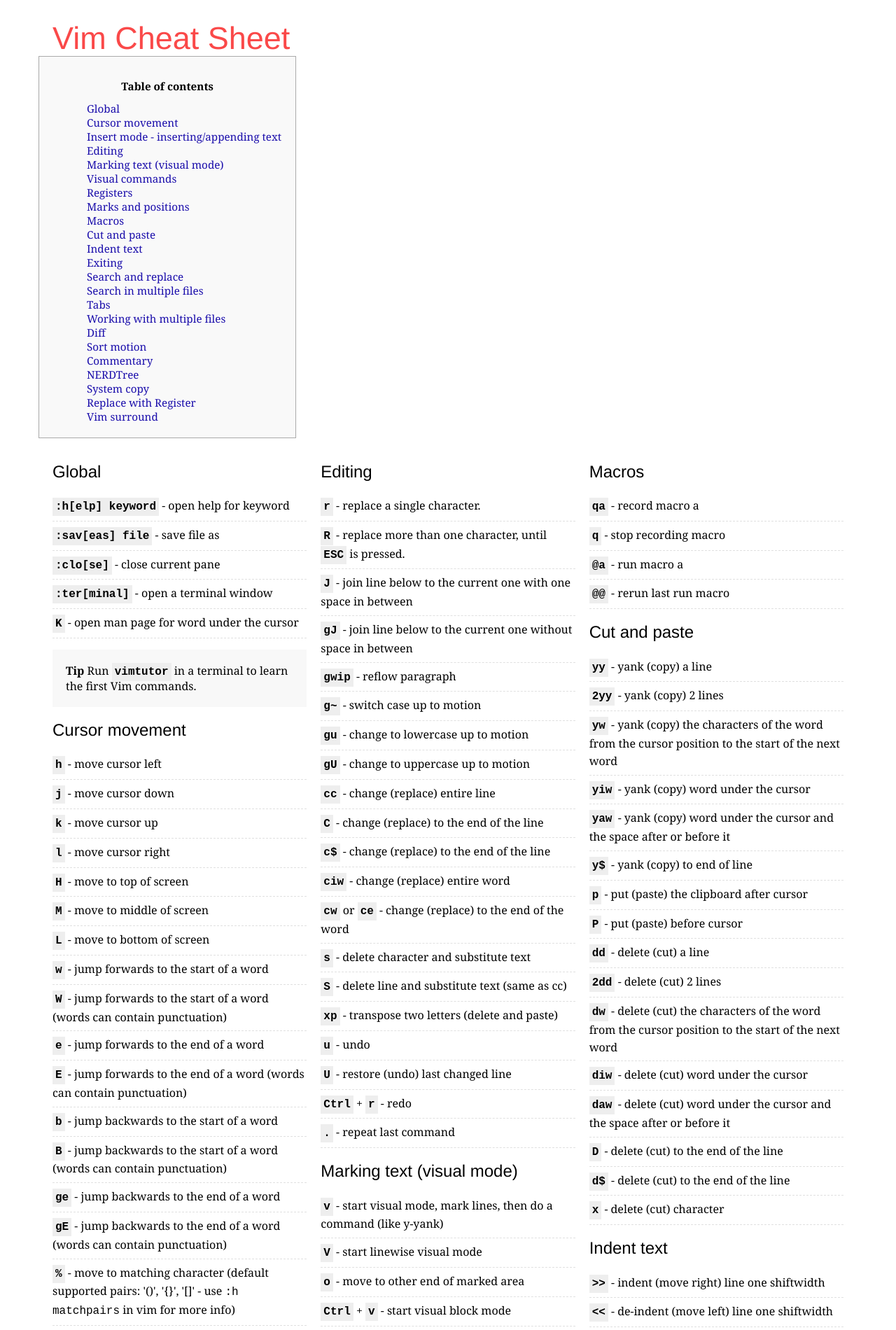
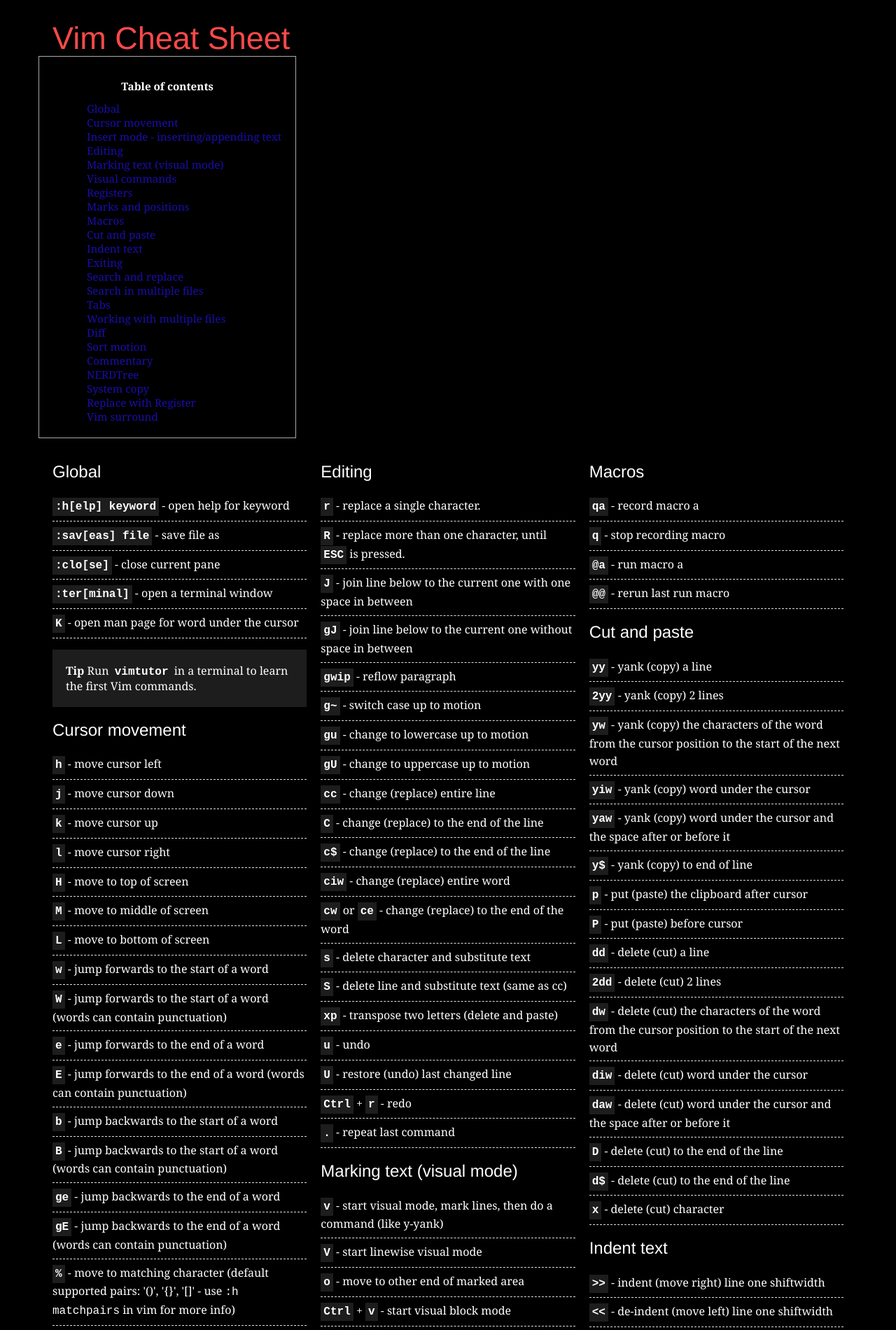
Before and after one commit to gmtek/gmtek.github.io, a Jekyll site: the page vim/index.html, which Jekyll copies as it is, in a window 1280 px wide. Shown: the top 1900 px of the page at 70% size. Built offline with Jekyll 4.4.1, drawn with Linux system fonts in a browser that asks for light colours.

Commit message:
Changed vim to dark theme

```diff
--- a/vim/css/toc.css
+++ b/vim/css/toc.css
@@ -1,5 +1,5 @@
 #toc_container {
-    background: #f9f9f9 none repeat scroll 0 0;
+    background: #000000 none repeat scroll 0 0;
     border: 1px solid #aaa;
     display: table;
     font-size: 95%;
--- a/vim/css/vim.css
+++ b/vim/css/vim.css
@@ -39,8 +39,8 @@
 }
 
 body {
-    background-color: #fff;
-    color: #000;
+    background-color: #000;
+    color: #fff;
     font-family: Georgia, serif;
     font-size: 16px;
     margin: 0
@@ -100,8 +100,8 @@ li {
 }
 
 kbd {
-    background-color: #eee;
-    color: #000;
+    background-color: #1D1D1D;
+    color: #ffff;
     border-radius: 0;
     box-shadow: none;
     font-family: 'Inconsolata', monospace;
@@ -111,14 +111,14 @@ kbd {
 }
 
 .container {
-    background: #fff;
+    background: #000;
     margin: 0 auto;
     width: 100%;
     max-width: 1170px
 }
 
 .well {
-    background: #f8f8f8;
+    background: #1D1D1D;
     border: none;
     border-radius: 0;
     -webkit-box-shadow: none;
@@ -138,8 +138,8 @@ kbd {
 }
 
 .box {
-    background: #f8f8f8;
-    border: 1px solid #e7e7e7;
+    background: #1D1D1D;
+    border: 1px solid #5D5D5D;
     margin: 10px 0;
     width: 100%
 }
@@ -149,7 +149,7 @@ kbd {
 }
 
 .box-header {
-    background: #ebebeb;
+    background: #3D3D3D;
     min-height: 30px;
     padding: 10px
 }
```
